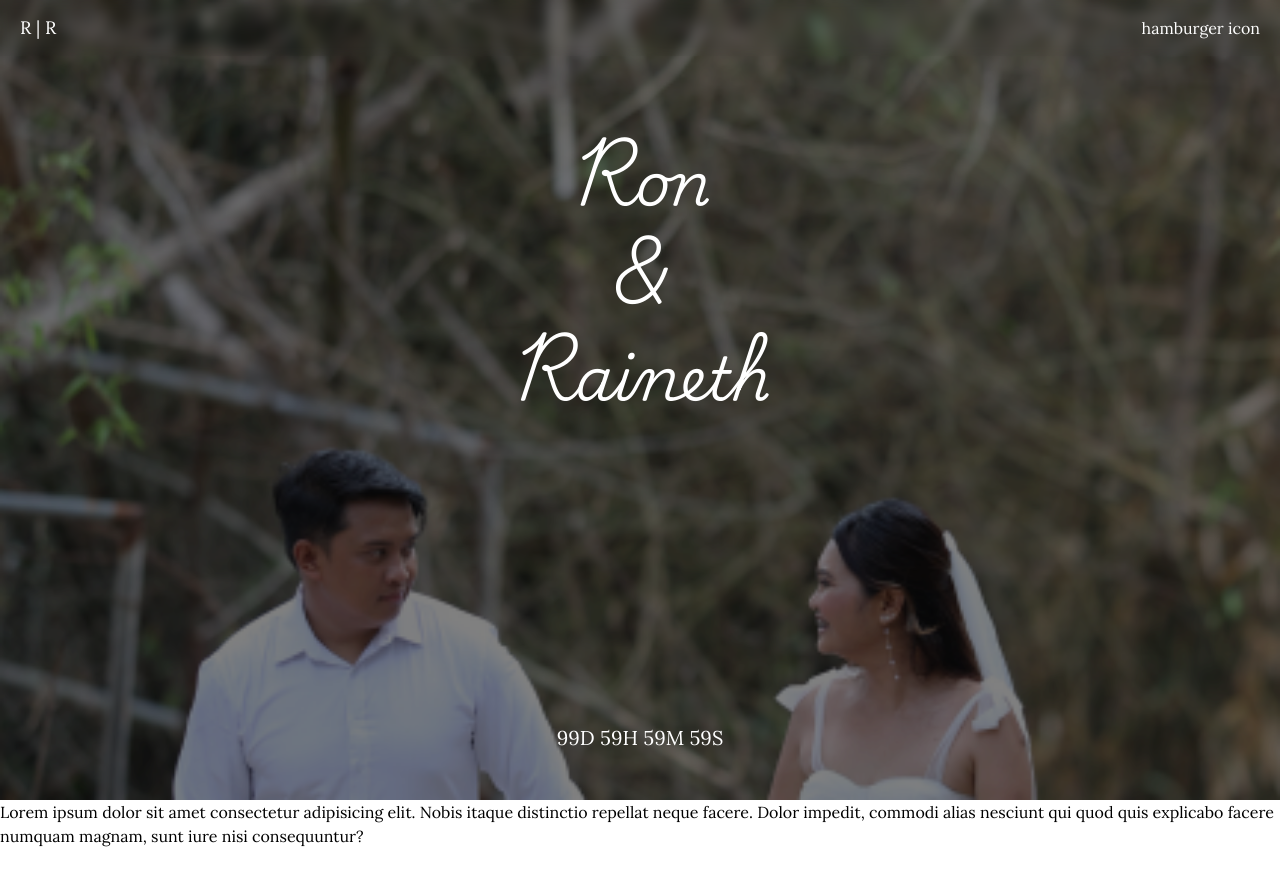
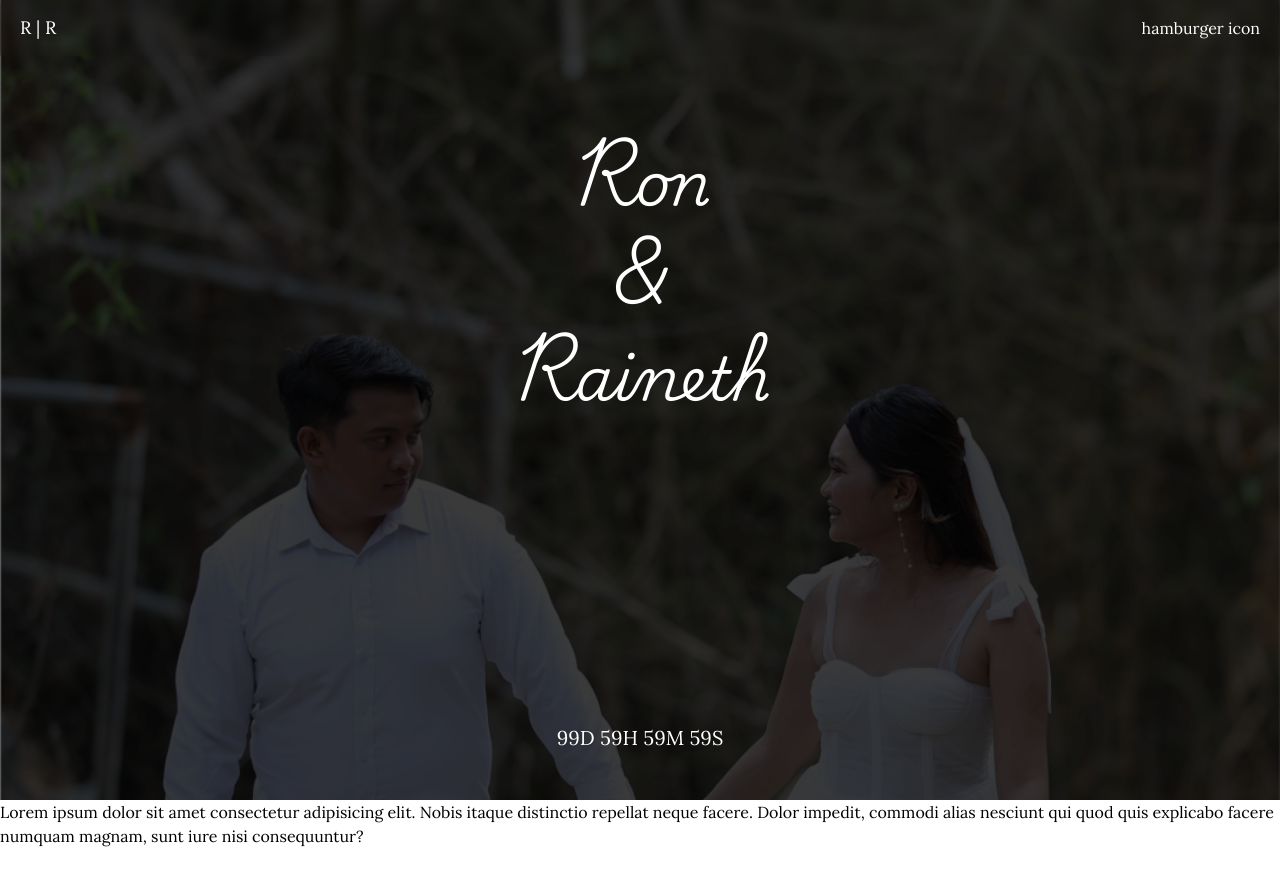
Before and after one commit to sephdiza/rr-wedding, a Next.js app: page / in a window 1280 px wide. Shown: the top 886 px of the page. Built offline with nearby package versions, Linux system fonts and the light colour scheme.

Commit message:
replace hero img

```diff
--- a/src/app/page.tsx
+++ b/src/app/page.tsx
@@ -7,7 +7,7 @@ export default function Home() {
     <main className="overflow-hidden text-white">
       <Navbar />
 
-      <div className="flex h-screen w-screen flex-col items-center justify-between overflow-hidden bg-[url('../../public/herov2.png')] bg-cover bg-center bg-no-repeat">
+      <div className="flex h-screen w-screen flex-col items-center justify-between overflow-hidden bg-[url('../../public/herov3.png')] bg-cover bg-center bg-no-repeat">
         <div className="flex h-screen w-screen flex-col items-center justify-between py-12 backdrop-brightness-[.5]">
           <p className="font-hero pt-20 text-center text-6xl leading-relaxed">
             <span className="block">Ron</span>
```
Also changed, not shown: public/herov3.png (added).
